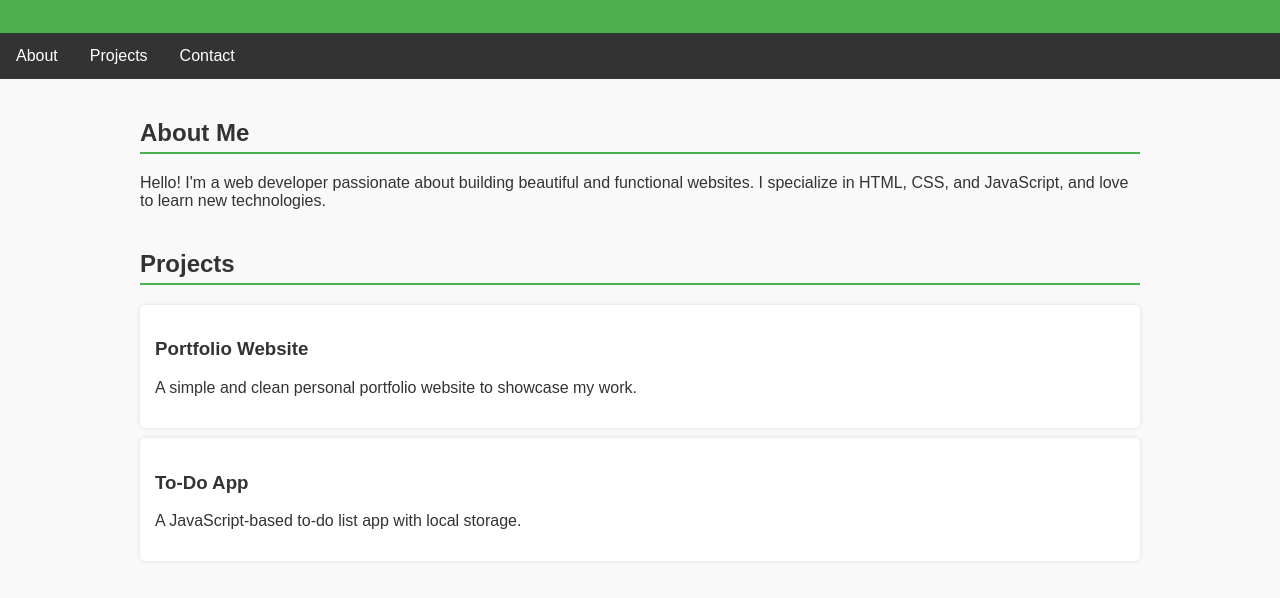
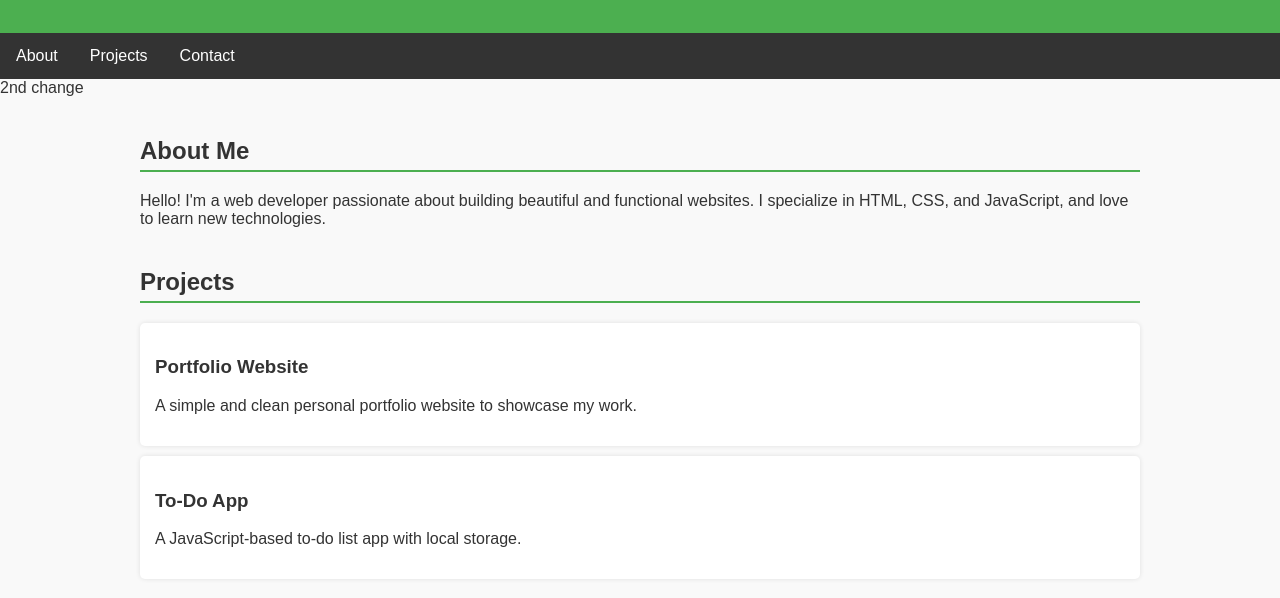
Before and after one commit to mahadeva-axl/portfoliorepo, a plain HTML site: page index.html in a window 1280 px wide. Shown: the part 121-719 px from the top of the page. Drawn offline with Linux system fonts and the light colour scheme.

Commit message:
second change in the html page

```diff
--- a/index.html
+++ b/index.html
@@ -83,6 +83,7 @@
     <a href="#projects">Projects</a>
     <a href="#contact">Contact</a>
   </nav>
+  <div> 2nd change </div>
 
   <div class="container">
 
```
